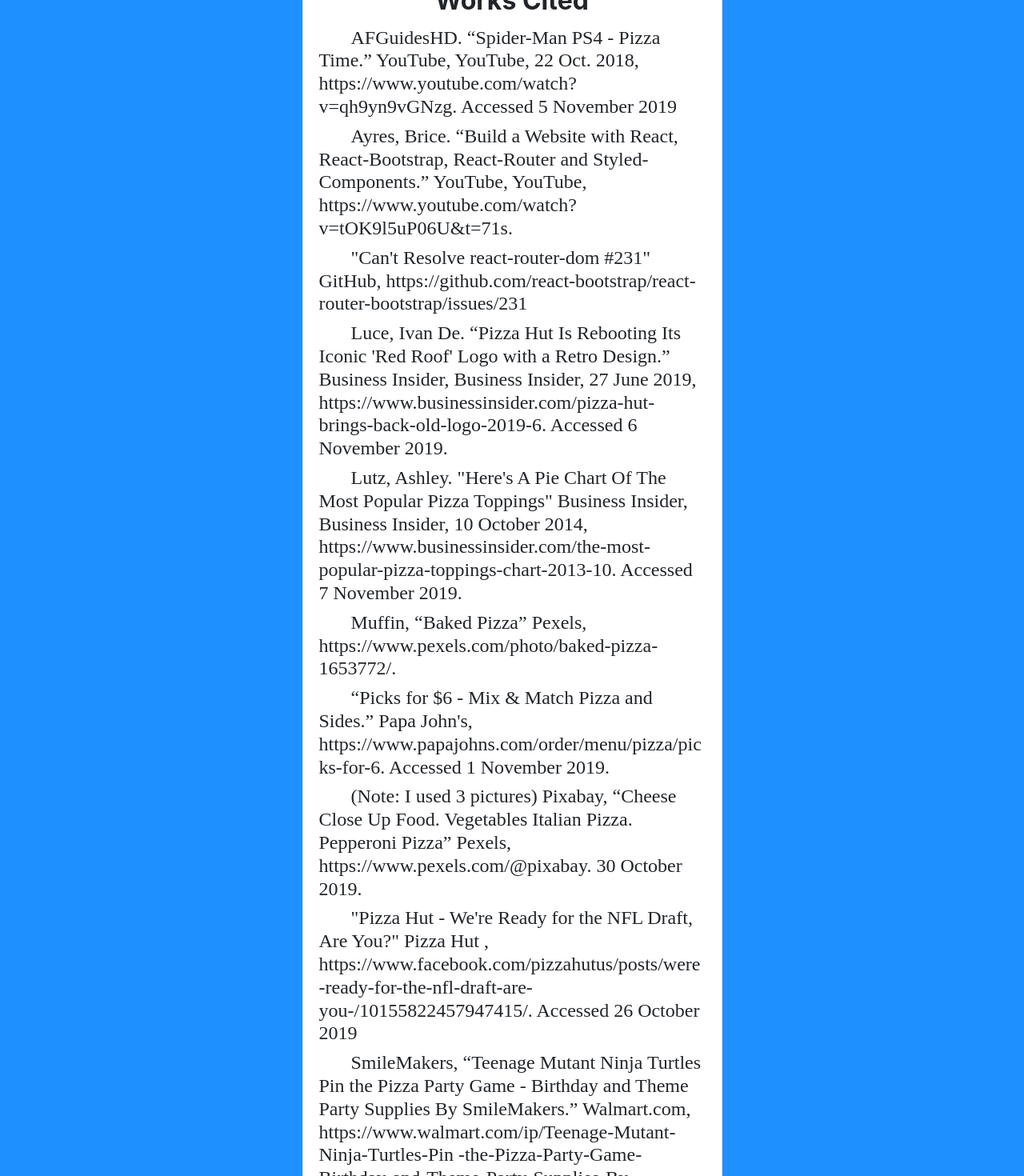
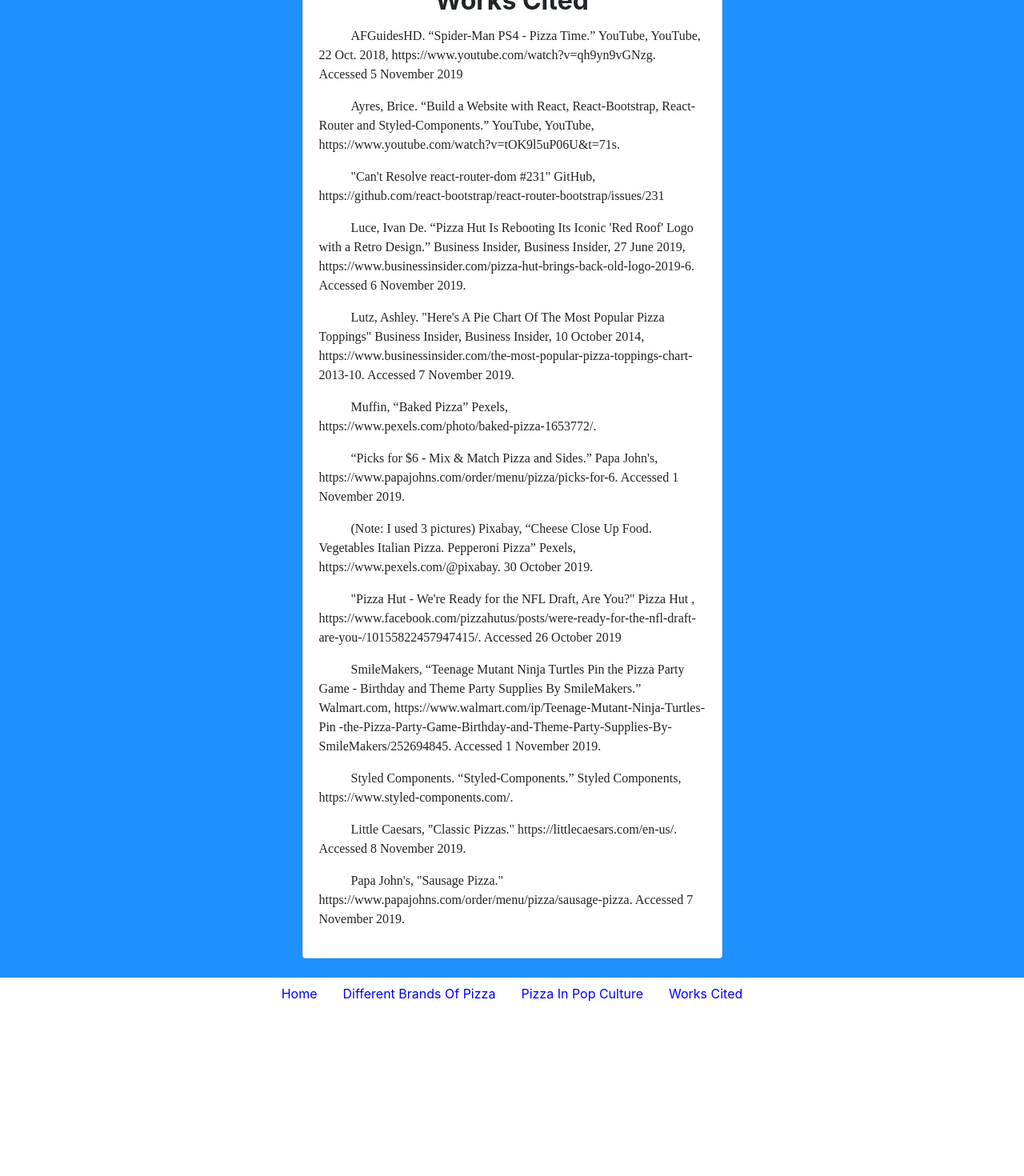
Before and after one commit to christopherf242/Popular-Types-Of-Pizza, a React (Create React App) app: page /WorksCited in a window 1280 px wide. Shown: the part 1160-2630 px from the top of the page at 80% size. After the commit the page ends 2422 px from the top, so only its background shows below. Built offline with nearby package versions, Linux system fonts and the light colour scheme.

Commit message:
Edited the works cited file

```diff
--- a/src/WorksCited.js
+++ b/src/WorksCited.js
@@ -59,31 +59,31 @@
                     <Card.Title id="works-cited-title">Works Cited</Card.Title>
                     <Card.Text>
                       <div className="works-cited">
-                        <h4 className="cited-source">AFGuidesHD. “Spider-Man PS4 - Pizza Time.” YouTube, YouTube, 22 Oct. 2018, https://www.youtube.com/watch?v=qh9yn9vGNzg.
-                        Accessed 5 November 2019</h4>
-                        <h4 className="cited-source">Ayres, Brice. “Build a Website with React, React-Bootstrap, React-Router and Styled-Components.”
-                         YouTube, YouTube, https://www.youtube.com/watch?v=tOK9l5uP06U&t=71s. </h4>
-                        <h4 className="cited-source">"Can't Resolve react-router-dom #231" GitHub,
-                          https://github.com/react-bootstrap/react-router-bootstrap/issues/231 </h4>
-                        <h4 className="cited-source">Luce, Ivan De. “Pizza Hut Is Rebooting Its Iconic 'Red Roof' Logo with a Retro Design.” Business Insider,
-                           Business Insider, 27 June 2019, https://www.businessinsider.com/pizza-hut-brings-back-old-logo-2019-6. Accessed 6 November 2019.</h4>
-                        <h4 className="cited-source">Lutz, Ashley. "Here's A Pie Chart Of The Most Popular Pizza Toppings" Business Insider, Business Insider,
+                        <p className="cited-source">AFGuidesHD. “Spider-Man PS4 - Pizza Time.” YouTube, YouTube, 22 Oct. 2018, https://www.youtube.com/watch?v=qh9yn9vGNzg.
+                        Accessed 5 November 2019</p>
+                        <p className="cited-source">Ayres, Brice. “Build a Website with React, React-Bootstrap, React-Router and Styled-Components.”
+                         YouTube, YouTube, https://www.youtube.com/watch?v=tOK9l5uP06U&t=71s. </p>
+                        <p className="cited-source">"Can't Resolve react-router-dom #231" GitHub,
+                          https://github.com/react-bootstrap/react-router-bootstrap/issues/231 </p>
+                        <p className="cited-source">Luce, Ivan De. “Pizza Hut Is Rebooting Its Iconic 'Red Roof' Logo with a Retro Design.” Business Insider,
+                           Business Insider, 27 June 2019, https://www.businessinsider.com/pizza-hut-brings-back-old-logo-2019-6. Accessed 6 November 2019.</p>
+                        <p className="cited-source">Lutz, Ashley. "Here's A Pie Chart Of The Most Popular Pizza Toppings" Business Insider, Business Insider,
                                                       10 October 2014, https://www.businessinsider.com/the-most-popular-pizza-toppings-chart-2013-10. Accessed
-                                                      7 November 2019.</h4>
-                        <h4 className="cited-source">Muffin, “Baked Pizza” Pexels, https://www.pexels.com/photo/baked-pizza-1653772/.</h4>
-                        <h4 className="cited-source">“Picks for $6 - Mix & Match Pizza and Sides.” Papa John's, https://www.papajohns.com/order/menu/pizza/picks-for-6.
-                         Accessed 1 November 2019.</h4>
-                        <h4 className="cited-source">(Note: I used 3 pictures) Pixabay, “Cheese Close Up Food. Vegetables Italian Pizza. Pepperoni Pizza” Pexels,
-                         https://www.pexels.com/@pixabay. 30 October 2019.</h4>
-                        <h4 className="cited-source">"Pizza Hut - We're Ready for the NFL Draft, Are You?" Pizza Hut
-                        , https://www.facebook.com/pizzahutus/posts/were-ready-for-the-nfl-draft-are-you-/10155822457947415/. Accessed 26 October 2019</h4>
-                        <h4 className="cited-source">SmileMakers, “Teenage Mutant Ninja Turtles Pin the Pizza Party Game - Birthday and Theme Party Supplies By SmileMakers.”
+                                                      7 November 2019.</p>
+                        <p className="cited-source">Muffin, “Baked Pizza” Pexels, https://www.pexels.com/photo/baked-pizza-1653772/.</p>
+                        <p className="cited-source">“Picks for $6 - Mix & Match Pizza and Sides.” Papa John's, https://www.papajohns.com/order/menu/pizza/picks-for-6.
+                         Accessed 1 November 2019.</p>
+                        <p className="cited-source">(Note: I used 3 pictures) Pixabay, “Cheese Close Up Food. Vegetables Italian Pizza. Pepperoni Pizza” Pexels,
+                         https://www.pexels.com/@pixabay. 30 October 2019.</p>
+                        <p className="cited-source">"Pizza Hut - We're Ready for the NFL Draft, Are You?" Pizza Hut
+                        , https://www.facebook.com/pizzahutus/posts/were-ready-for-the-nfl-draft-are-you-/10155822457947415/. Accessed 26 October 2019</p>
+                        <p className="cited-source">SmileMakers, “Teenage Mutant Ninja Turtles Pin the Pizza Party Game - Birthday and Theme Party Supplies By SmileMakers.”
                          Walmart.com, https://www.walmart.com/ip/Teenage-Mutant-Ninja-Turtles-Pin
-                         -the-Pizza-Party-Game-Birthday-and-Theme-Party-Supplies-By-SmileMakers/252694845. Accessed 1 November 2019.</h4>
-                         <h4 className="cited-source">Styled Components. “Styled-Components.” Styled Components, https://www.styled-components.com/.</h4>
-                         <h4 className="cited-source"> Little Caesars, "Classic Pizzas." https://littlecaesars.com/en-us/. Accessed 8 November 2019.</h4>
-                         <h4 className="cited-source"> Papa John's, "Sausage Pizza." https://www.papajohns.com/order/menu/pizza/sausage-pizza.
-                          Accessed 7 November 2019.</h4>
+                         -the-Pizza-Party-Game-Birthday-and-Theme-Party-Supplies-By-SmileMakers/252694845. Accessed 1 November 2019.</p>
+                         <p className="cited-source">Styled Components. “Styled-Components.” Styled Components, https://www.styled-components.com/.</p>
+                         <p className="cited-source"> Little Caesars, "Classic Pizzas." https://littlecaesars.com/en-us/. Accessed 8 November 2019.</p>
+                         <p className="cited-source"> Papa John's, "Sausage Pizza." https://www.papajohns.com/order/menu/pizza/sausage-pizza.
+                          Accessed 7 November 2019.</p>
                       </div>
                     </Card.Text>
                   </Card.Body>
```
